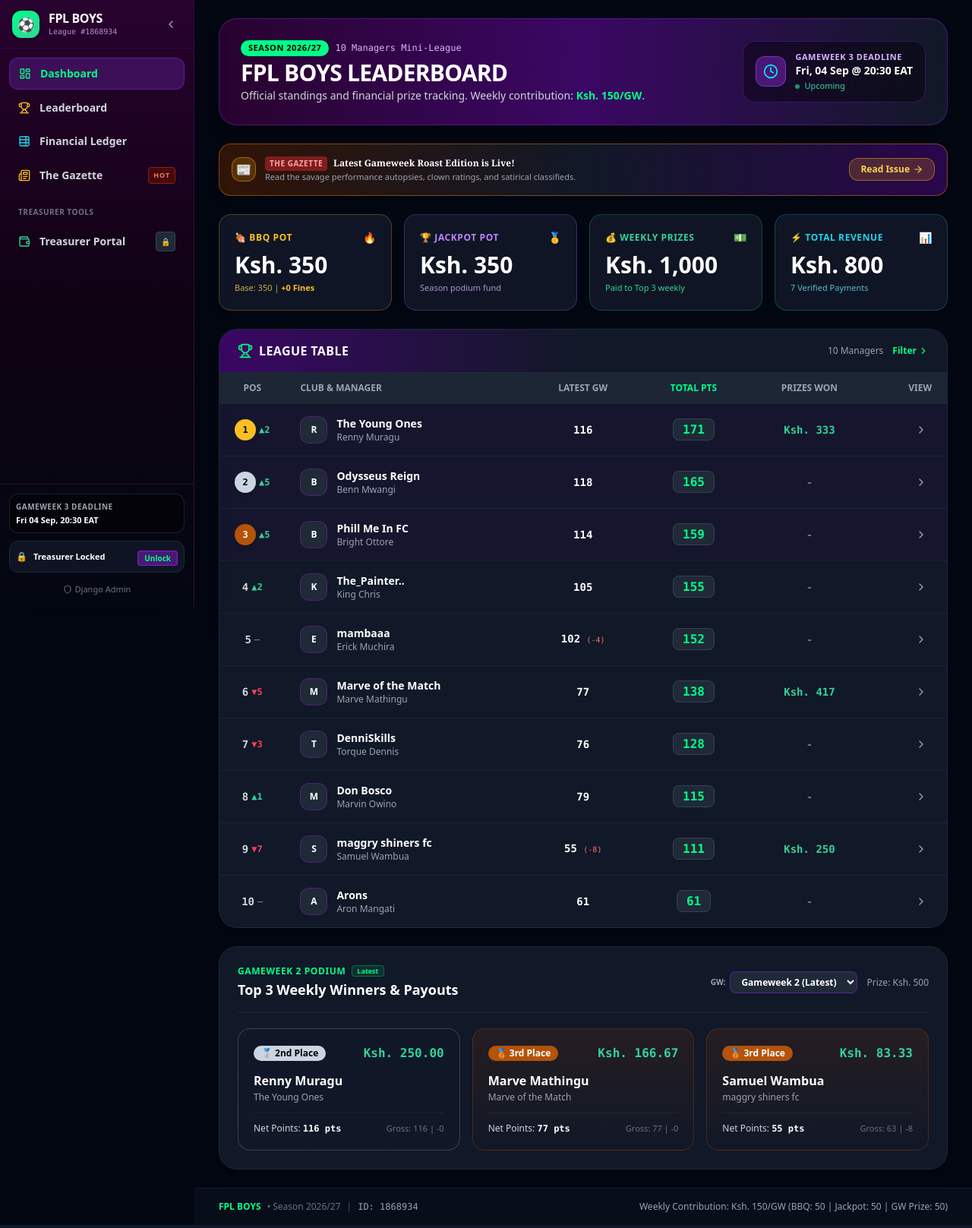
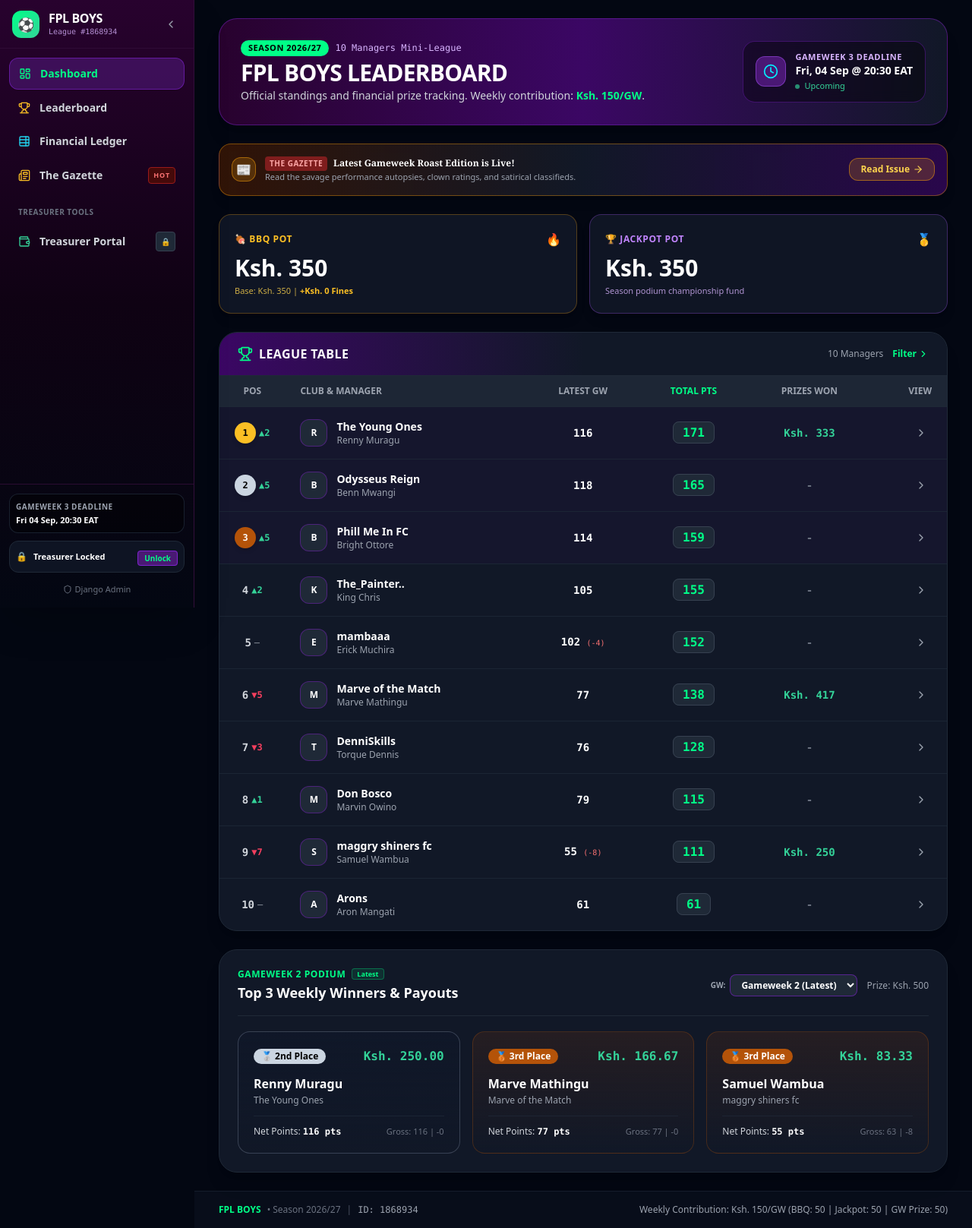
Before and after one commit to RennieNjuguna/fplboys, a Django app: page / in a window 1280 px wide. Shown: the whole page at 76% size. Run offline with Django 3.2, Linux system fonts and the light colour scheme; data comes from the database, SQL or seed files in the repository; both versions use the stored data as it was after the commit; some libraries are stand-ins or nearby versions.

Commit message:
Auto-detect completed gameweeks from fixtures, update dashboard live upon sync, and streamline pot metrics to BBQ & Jackpot

```diff
--- a/league/context_processors.py
+++ b/league/context_processors.py
@@ -23,8 +23,10 @@ def league_context(request):
     except Exception:
         treasury_summary = {}
 
+    user = getattr(request, 'user', None)
+    session = getattr(request, 'session', {})
     is_treasury_unlocked = bool(
-        request.user.is_authenticated or request.session.get('treasury_admin_authenticated')
+        (user and user.is_authenticated) or (hasattr(session, 'get') and session.get('treasury_admin_authenticated'))
     )
 
     return {
--- a/league/models.py
+++ b/league/models.py
@@ -33,8 +33,8 @@ class Member(models.Model):
 
     @property
     def total_overall_points(self):
-        # Sum of net points across finished gameweeks
-        total = self.gw_results.filter(gameweek__status='finished').aggregate(
+        # Sum of net points across finished and active gameweeks
+        total = self.gw_results.filter(gameweek__status__in=['finished', 'active']).aggregate(
             models.Sum('net_points')
         )['net_points__sum']
         return total or 0
--- a/league/views.py
+++ b/league/views.py
@@ -22,23 +22,25 @@ def get_rank_movement_dict(current_rank, prev_rank):
 def dashboard_overview(request):
     """
     Main home dashboard: Sleek leaderboards, live pots summary, and latest podium winners.
-    Automatically advances to the latest finished gameweek, with selector for past GW podiums.
+    Automatically advances to the latest gameweek with results, with selector for past GW podiums.
     """
     treasury = get_treasury_summary()
     leaderboard_financial = get_member_financial_leaderboard()
 
-    # All finished gameweeks
-    finished_gws = list(Gameweek.objects.filter(status='finished').order_by('number'))
-    latest_finished_gw = finished_gws[-1] if finished_gws else None
+    # All gameweeks with results (or finished)
+    available_gws = list(Gameweek.objects.filter(results__isnull=False).distinct().order_by('number'))
+    if not available_gws:
+        available_gws = list(Gameweek.objects.filter(status='finished').order_by('number'))
+    latest_gw = available_gws[-1] if available_gws else None
 
-    # Selected GW for podium (defaults to latest finished GW)
+    # Selected GW for podium (defaults to latest GW with results)
     selected_podium_gw_num = request.GET.get('podium_gw')
-    selected_podium_gw = latest_finished_gw
+    selected_podium_gw = latest_gw
     if selected_podium_gw_num:
         try:
-            selected_podium_gw = Gameweek.objects.get(number=int(selected_podium_gw_num), status='finished')
+            selected_podium_gw = Gameweek.objects.get(number=int(selected_podium_gw_num))
         except (Gameweek.DoesNotExist, ValueError):
-            selected_podium_gw = latest_finished_gw
+            selected_podium_gw = latest_gw
 
     gw_podium = []
     if selected_podium_gw:
@@ -50,11 +52,10 @@ def dashboard_overview(request):
     # Overall Standings with Rank Tracker Arrows
     members = list(Member.objects.filter(is_active=True))
 
-
     # Calculate previous GW cumulative totals to determine previous overall ranks
     prev_totals = {}
-    if len(finished_gws) >= 2:
-        prev_gws = finished_gws[:-1]
+    if len(available_gws) >= 2:
+        prev_gws = available_gws[:-1]
         for m in members:
             pts = GameweekResult.objects.filter(member=m, gameweek__in=prev_gws).aggregate(
                 Sum('net_points')
@@ -68,7 +69,7 @@ def dashboard_overview(request):
 
     standings_summary = []
     for m in members:
-        latest_res = GameweekResult.objects.filter(member=m, gameweek=latest_finished_gw).first() if latest_finished_gw else None
+        latest_res = GameweekResult.objects.filter(member=m, gameweek=latest_gw).first() if latest_gw else None
         latest_gw_net = latest_res.net_points if latest_res else 0
         latest_gw_hits = latest_res.transfer_cost if latest_res else 0
 
@@ -89,9 +90,9 @@ def dashboard_overview(request):
 
     context = {
         'treasury': treasury,
-        'latest_finished_gw': latest_finished_gw,
+        'latest_finished_gw': latest_gw,
         'selected_podium_gw': selected_podium_gw,
-        'finished_gws': finished_gws,
+        'finished_gws': available_gws,
         'gw_podium': gw_podium,
         'current_or_next_gw': current_or_next_gw,
         'standings_summary': standings_summary,
--- a/templates/dashboard/index.html
+++ b/templates/dashboard/index.html
@@ -66,62 +66,34 @@
         </a>
     </div>
 
-    <!-- 4 High-Impact Pot Metrics (Mobile 2x2 Grid) -->
-    <div class="grid grid-cols-2 lg:grid-cols-4 gap-2.5 sm:gap-4">
+    <!-- 2 High-Impact Pot Metrics (BBQ Pot & Jackpot Pot) -->
+    <div class="grid grid-cols-1 sm:grid-cols-2 gap-3 sm:gap-4">
 
         <!-- BBQ Pot -->
-        <div class="bg-gray-900/90 border border-amber-500/30 rounded-2xl p-3.5 sm:p-5 shadow-lg relative overflow-hidden group hover:border-amber-500/60 transition-all">
+        <div class="bg-gray-900/90 border border-amber-500/30 rounded-2xl p-4 sm:p-5 shadow-lg relative overflow-hidden group hover:border-amber-500/60 transition-all">
             <div class="flex items-center justify-between">
-                <span class="text-[10px] sm:text-xs font-bold text-amber-400 uppercase tracking-wider">🍖 BBQ Pot</span>
-                <span class="text-xs sm:text-sm">🔥</span>
+                <span class="text-[11px] sm:text-xs font-bold text-amber-400 uppercase tracking-wider">🍖 BBQ Pot</span>
+                <span class="text-sm sm:text-base">🔥</span>
             </div>
-            <div class="text-lg sm:text-3xl font-black text-white mt-1 sm:mt-2">
+            <div class="text-xl sm:text-3xl font-black text-white mt-1 sm:mt-2">
                 Ksh. {{ treasury.total_bbq_pot|floatformat:0|intcomma }}
             </div>
             <div class="text-[10px] sm:text-[11px] text-amber-300/80 mt-0.5 sm:mt-1 truncate">
-                Base: {{ treasury.bbq_standard_portion|floatformat:0 }} | <span class="text-amber-400 font-bold">+{{ treasury.bbq_fines_portion|floatformat:0 }} Fines</span>
+                Base: Ksh. {{ treasury.bbq_standard_portion|floatformat:0 }} | <span class="text-amber-400 font-bold">+Ksh. {{ treasury.bbq_fines_portion|floatformat:0 }} Fines</span>
             </div>
         </div>
 
         <!-- Jackpot Pot -->
-        <div class="bg-gray-900/90 border border-purple-500/30 rounded-2xl p-3.5 sm:p-5 shadow-lg relative overflow-hidden group hover:border-purple-500/60 transition-all">
+        <div class="bg-gray-900/90 border border-purple-500/30 rounded-2xl p-4 sm:p-5 shadow-lg relative overflow-hidden group hover:border-purple-500/60 transition-all">
             <div class="flex items-center justify-between">
-                <span class="text-[10px] sm:text-xs font-bold text-purple-400 uppercase tracking-wider">🏆 Jackpot Pot</span>
-                <span class="text-xs sm:text-sm">🥇</span>
+                <span class="text-[11px] sm:text-xs font-bold text-purple-400 uppercase tracking-wider">🏆 Jackpot Pot</span>
+                <span class="text-sm sm:text-base">🥇</span>
             </div>
-            <div class="text-lg sm:text-3xl font-black text-white mt-1 sm:mt-2">
+            <div class="text-xl sm:text-3xl font-black text-white mt-1 sm:mt-2">
                 Ksh. {{ treasury.total_jackpot_pot|floatformat:0|intcomma }}
             </div>
             <div class="text-[10px] sm:text-[11px] text-purple-300/80 mt-0.5 sm:mt-1 truncate">
-                Season podium fund
-            </div>
-        </div>
-
-        <!-- Weekly Prizes -->
-        <div class="bg-gray-900/90 border border-emerald-500/30 rounded-2xl p-3.5 sm:p-5 shadow-lg relative overflow-hidden group hover:border-emerald-500/60 transition-all">
-            <div class="flex items-center justify-between">
-                <span class="text-[10px] sm:text-xs font-bold text-emerald-400 uppercase tracking-wider">💰 Weekly Prizes</span>
-                <span class="text-xs sm:text-sm">💵</span>
-            </div>
-            <div class="text-lg sm:text-3xl font-black text-white mt-1 sm:mt-2">
-                Ksh. {{ treasury.total_prizes_distributed|floatformat:0|intcomma }}
-            </div>
-            <div class="text-[10px] sm:text-[11px] text-emerald-400 mt-0.5 sm:mt-1 truncate">
-                Paid to Top 3 weekly
-            </div>
-        </div>
-
-        <!-- Total Revenue -->
-        <div class="bg-gray-900/90 border border-cyan-500/30 rounded-2xl p-3.5 sm:p-5 shadow-lg relative overflow-hidden group hover:border-cyan-500/60 transition-all">
-            <div class="flex items-center justify-between">
-                <span class="text-[10px] sm:text-xs font-bold text-cyan-400 uppercase tracking-wider">⚡ Total Revenue</span>
-                <span class="text-xs sm:text-sm">📊</span>
-            </div>
-            <div class="text-lg sm:text-3xl font-black text-white mt-1 sm:mt-2">
-                Ksh. {{ treasury.total_revenue_collected|floatformat:0|intcomma }}
-            </div>
-            <div class="text-[10px] sm:text-[11px] text-cyan-300/80 mt-0.5 sm:mt-1 truncate">
-                {{ treasury.verified_payments_count }} Verified Payments
+                Season podium championship fund
             </div>
         </div>
 
```
Also changed, not shown: league/services/fpl_client.py (+32 -4 lines), league/services/payout_engine.py (+9 -3 lines), db.sqlite3.
